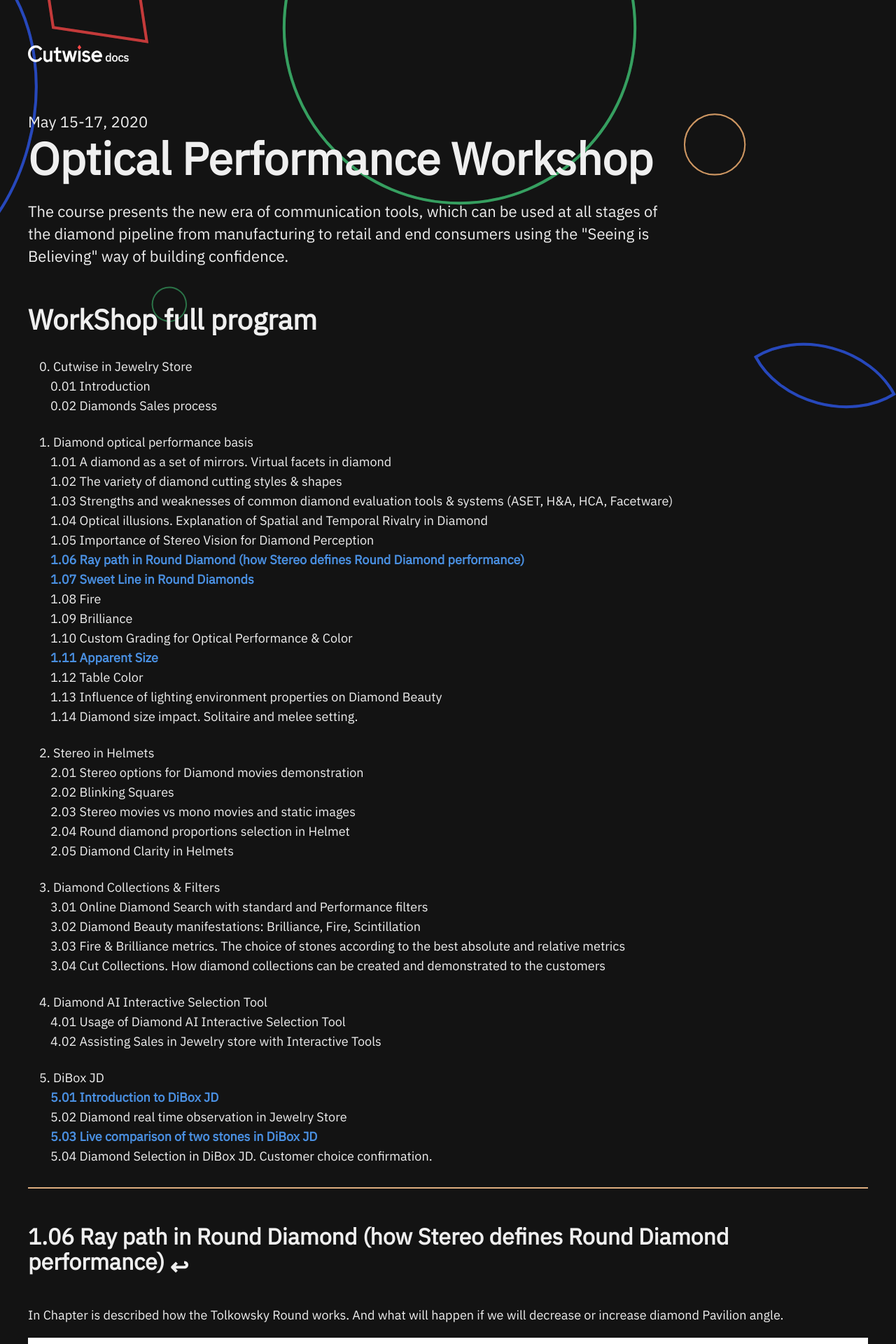
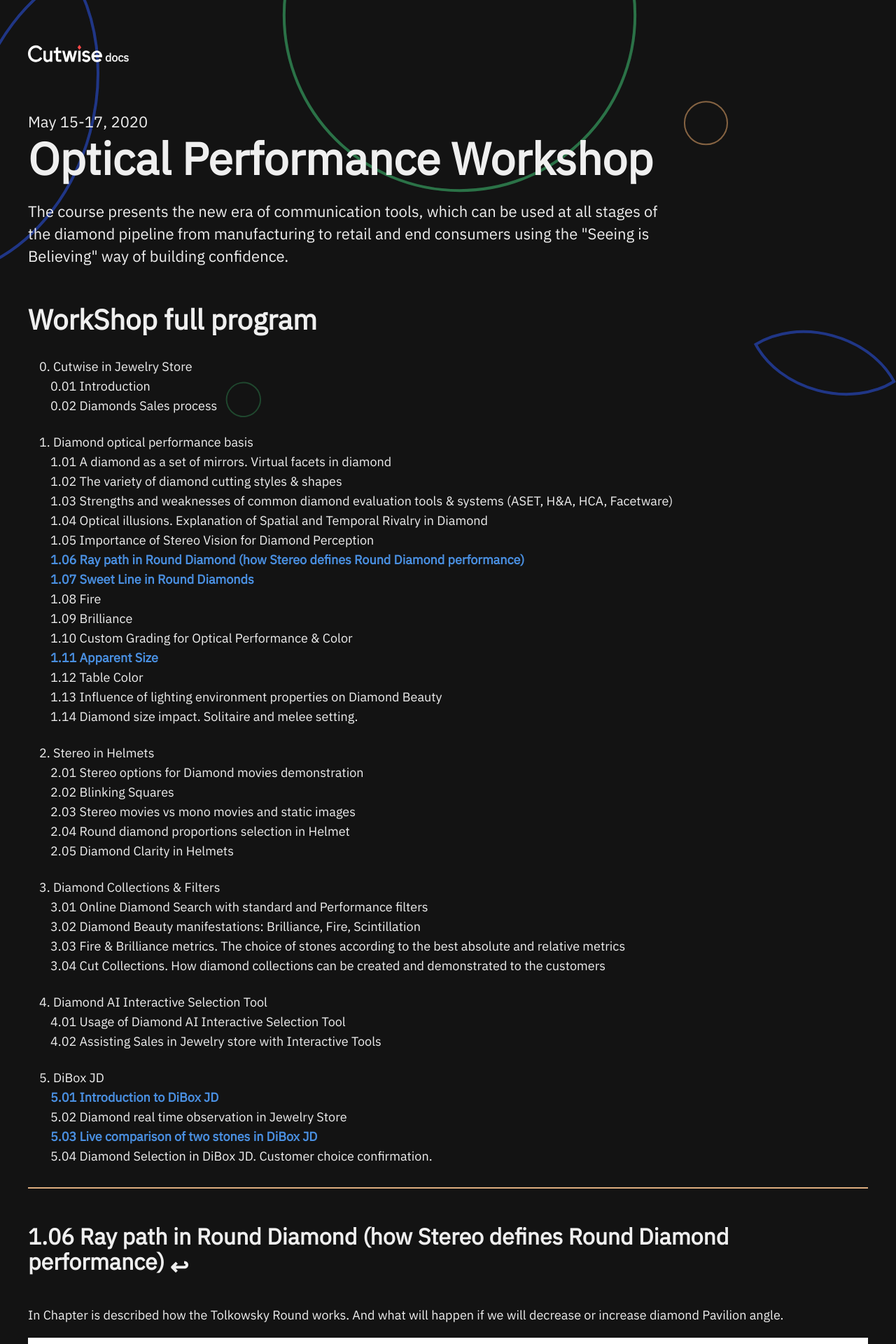
Before and after one commit to lutskanu/cutwise-docs, a Jekyll site: the page built from index.html, in a window 1280 px wide. Shown: the top 1920 px of the page at 70% size. Built offline with Jekyll 4.4.1, drawn with Linux system fonts in a browser that asks for light colours; nearby versions of some CDN libraries.

Commit message:
'newsvg1'

```diff
--- a/_data/settings.yml
+++ b/_data/settings.yml
@@ -17,7 +17,7 @@
 #  tagline: A beautiful, minimal portfolio Jekyll theme
 
 hero_settings:
-  background_image: /images/backgrounds/group.svg
+  background_image: /images/backgrounds/group2.svg
 
 post_settings:
   grid_spacing: 10
```
